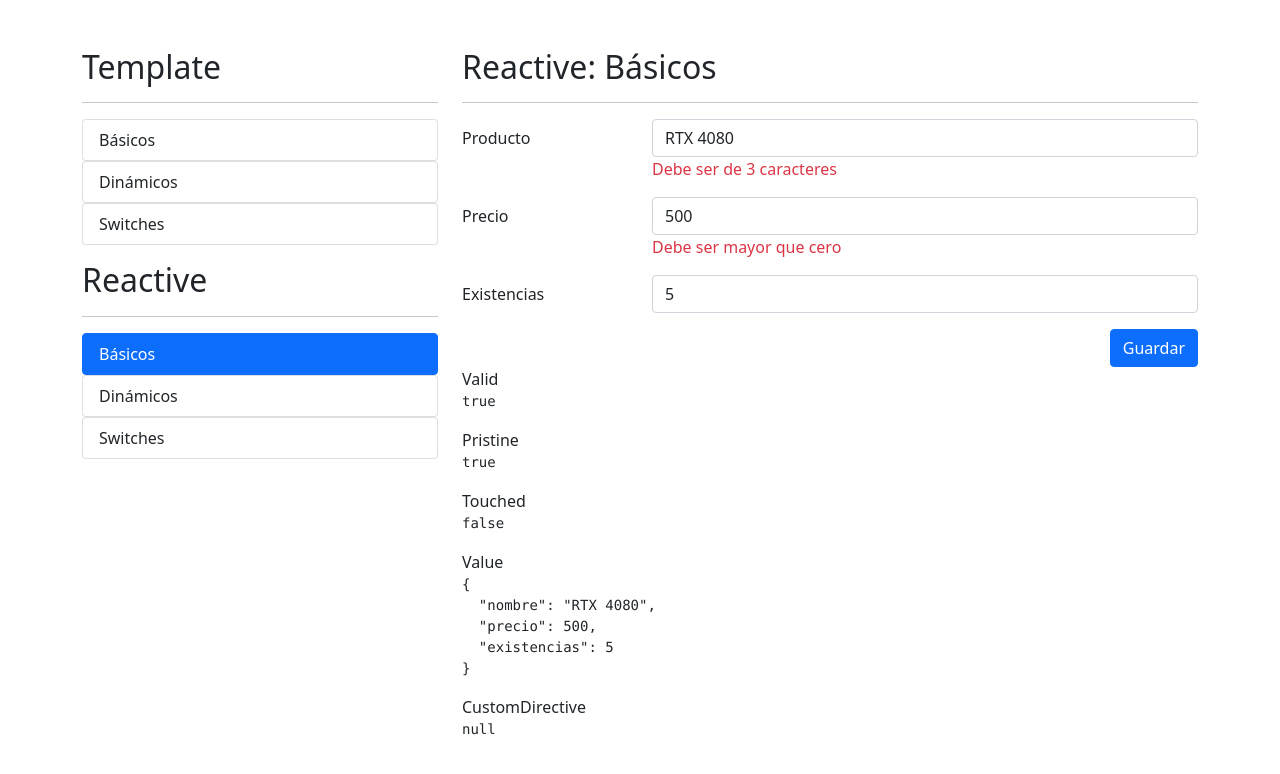
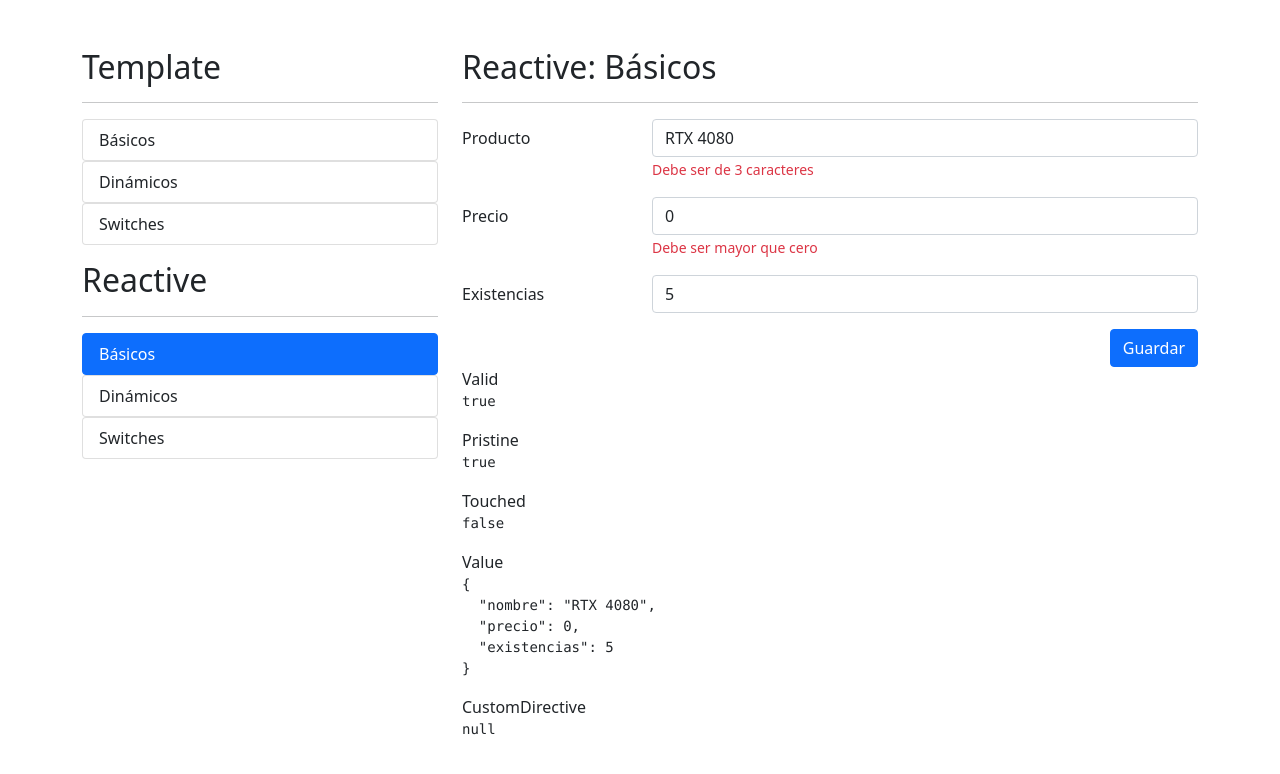
Before and after one commit to javicb/formulariosApp, an Angular app: page /reactive/basicos in a window 1280 px wide. Shown: the top 774 px of the page. Built offline with nearby package versions, Linux system fonts and the light colour scheme.

Commit message:
validaciones básicas - Forms Validator

```diff
--- a/src/app/reactive/basicos/basicos.component.html
+++ b/src/app/reactive/basicos/basicos.component.html
@@ -9,7 +9,7 @@
         <label class="col-sm-3 col-form-label">Producto</label>
         <div class="col-sm-9">
           <input type="text" class="form-control" placeholder="Nombre de producto" formControlName="nombre">
-          <span class="form text-danger">Debe ser de 3 caracteres</span>
+          <span class="form-text text-danger">Debe ser de 3 caracteres</span>
         </div>
       </div>
 
@@ -18,7 +18,7 @@
         <label class="col-sm-3 col-form-label">Precio</label>
         <div class="col-sm-9">
           <input type="number" class="form-control" placeholder="Precio" formControlName="precio">
-          <span class="form text-danger">Debe ser mayor que cero</span>
+          <span class="form-text text-danger">Debe ser mayor que cero</span>
         </div>
       </div>
 
@@ -32,7 +32,7 @@
 
       <div class="row">
         <div class="col">
-          <button type="submit" class="btn btn-primary float-end">Guardar</button>
+          <button type="submit" class="btn btn-primary float-end" [disabled]="miFormulario.invalid">Guardar</button>
         </div>
       </div>
     </form>
--- a/src/app/reactive/basicos/basicos.component.ts
+++ b/src/app/reactive/basicos/basicos.component.ts
@@ -1,5 +1,5 @@
 import { Component, OnInit } from '@angular/core';
-import { FormBuilder, FormGroup } from '@angular/forms';
+import { FormBuilder, FormGroup, Validators } from '@angular/forms';
 
 @Component({
   selector: 'app-basicos',
@@ -16,9 +16,9 @@ export class BasicosComponent implements OnInit {
   // });
 
   miFormulario: FormGroup = this.fb.group({
-    nombre: ['RTX 4080'],
-    precio: [500],
-    existencias: [5]
+    nombre: ['RTX 4080', [Validators.required, Validators.minLength(3)]],
+    precio: [0, [Validators.required, Validators.min(0)]],
+    existencias: [5, [Validators.required, Validators.min(0)]]
   });
 
   constructor(private fb: FormBuilder) { }
```
